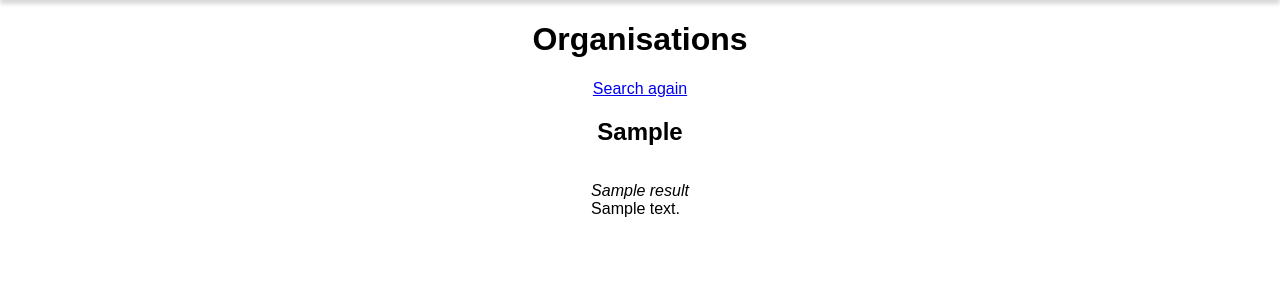
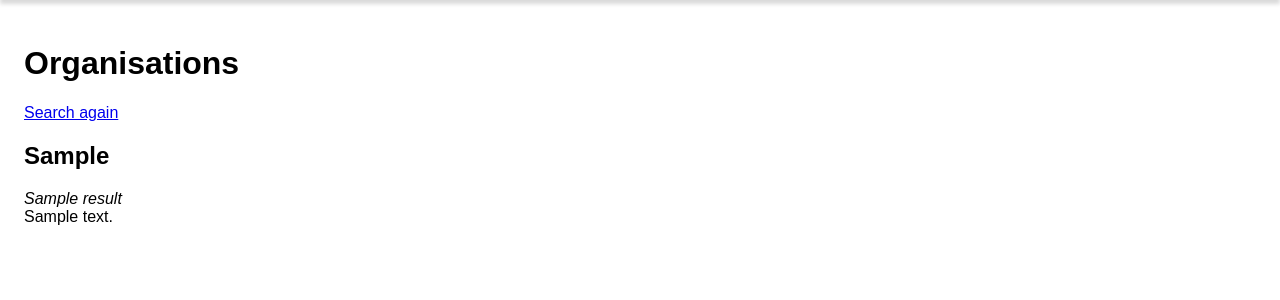
Before and after one commit to datasciencecampus/iati-partner-search, a Flask app: template app/templates/results.html in a window 1280 px wide. Shown: the part 60-360 px from the top of the page. Run offline with Flask 2, Linux system fonts and the light colour scheme; the template is opened without the code that fills it: most values are stand-ins (such as "Sample title", 1, 10 or a date in 2020); parts of the project's set-up code (start-up, migrations or seed data) failed here and were passed over.

Commit message:
Improve styling on results pages

```diff
--- a/app/static/style.css
+++ b/app/static/style.css
@@ -23,12 +23,17 @@ nav span {
   padding: 0 3rem 0 0;
 }
 
-.index,
-.results {
+.index {
   display: flex;
   flex-direction: column;
   justify-content: center;
   align-items: center;
+}
+
+.results {
+  display: flex;
+  flex-direction: column;
+  padding: 24px;
 }
 
 .index > .main {
--- a/app/templates/results.html
+++ b/app/templates/results.html
@@ -3,11 +3,13 @@
   <h1>Organisations</h1>
   <a href="/">Search again</a>
   {% for result in results %}
-  <h2>{{ result['reporting.org'] }}</h2>
-  <p>
-    <em>{{ result['title'] }}</em><br />
-    {{ result['description']}}
-  </p>
+  <div>
+    <h2>{{ result['reporting.org'] }}</h2>
+    <p>
+      <em>{{ result['title'] }}</em><br />
+      {{ result['description']}}
+    </p>
+  </div>
   {% endfor %}
 </div>
 {% endblock %}
```
Also changed, not shown: app/templates/elastic-results.html (+7 -5 lines).
